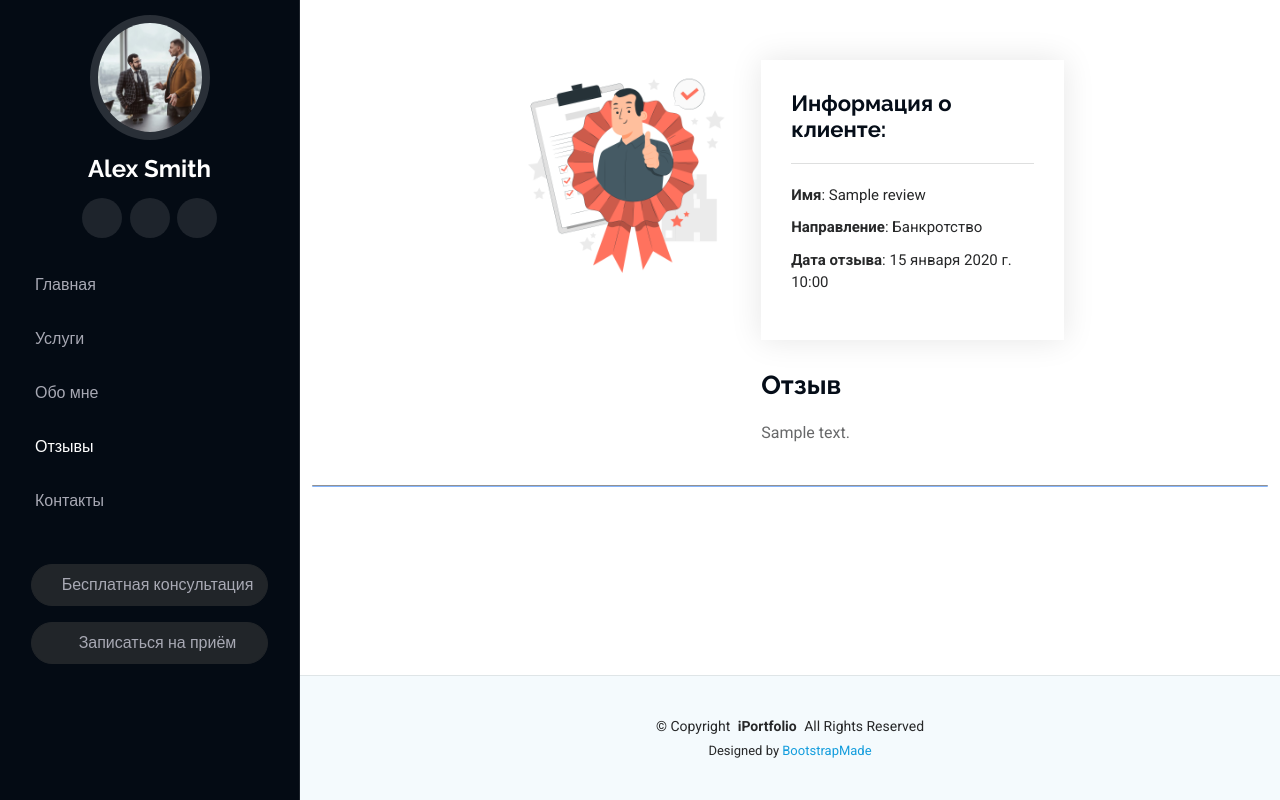
After one commit to s-3m/lawyer_portfilio, a Django app: page /review_list/ in a window 1280 px wide. The commit adds this page. Run offline with Django 5.2, Linux system fonts and the light colour scheme; tables that the repository leaves empty hold one stand-in row (values such as "Sample post"); some libraries are stand-ins or nearby versions.

Commit message:
many fixes and features

```diff
--- a/mainapp/models.py
+++ b/mainapp/models.py
@@ -56,6 +56,8 @@ class Request(models.Model):
         default="",
     )
     created_at = models.DateTimeField(auto_now_add=True, verbose_name="Дата создания")
+    processed = models.BooleanField(verbose_name="Заявка обработана", default=False)
+    comment = models.TextField(verbose_name="Комментарий", blank=True, default="")
 
     def __str__(self):
         return self.name
--- a/mainapp/templates/mainapp/base.html
+++ b/mainapp/templates/mainapp/base.html
@@ -28,6 +28,7 @@
 
   <!-- Main CSS File -->
   <link rel="stylesheet" href={% static 'css/main.css' %}>
+  <link rel="stylesheet" href={% static 'css/my.css' %}>
 
   <!-- =======================================================
   * Template Name: iPortfolio
--- a/mainapp/templates/mainapp/inc/header.html
+++ b/mainapp/templates/mainapp/inc/header.html
@@ -20,18 +20,18 @@
 
     <nav id="navmenu" class="navmenu">
       <ul>
-        <li><a href="/" class="active"><i class="bi bi-house navicon"></i>Главная</a></li>
-        <li><a href="{% url 'mainapp:index' %}#resume"><i class="bi bi-hdd-stack navicon"></i> Услуги</a></li>
-        <li><a href="{% url 'mainapp:index' %}#about"><i class="bi bi-person navicon"></i> Обо мне</a></li>
-        <li><a href="{% url 'mainapp:index' %}#testimonials"><i class="bi bi-card-heading navicon"></i>Отзывы</a></li>
-        <li><a href="#contact"><i class="bi bi-envelope navicon"></i> Контакты</a></li>
+        <li><a href="/" {% if class_active %}class=''{% else %}class="active"{% endif %}><i class="bi bi-house navicon"></i>Главная</a></li>
+          <li><a href="{% url 'mainapp:index' %}#resume"><i class="bi bi-hdd-stack navicon"></i> Услуги</a></li>
+          <li><a href="{% url 'mainapp:index' %}#about"><i class="bi bi-person navicon"></i> Обо мне</a></li>
+          <li><a href="{% url 'mainapp:index' %}#testimonials" {% if class_active %}class='{{ class_active }}'{% endif %}><i class="bi bi-card-heading navicon"></i>Отзывы</a></li>
+          <li><a href="#contact"><i class="bi bi-envelope navicon"></i> Контакты</a></li>
       </ul>
       <div class="header-buttons d-flex flex-column align-items-center gap-3 mt-auto p-3 my-50">
-          <a href={% url 'mainapp:contact_request' %} class="btn btn-dark rounded-pill px-10 py-2 w-100 d-flex align-items-center justify-content-center">
+          <a class="btn btn-dark rounded-pill px-10 py-2 w-100 d-flex align-items-center justify-content-center" href={% url 'mainapp:contact_request' %}>
               <i class="bi bi-telephone me-2 navicon"></i>
               <span class="ms-2">Бесплатная консультация</span>
           </a>
-          <a href={% url 'mainapp:contact_request' %} class="btn btn-dark rounded-pill px-3 py-2 w-100 d-flex align-items-center justify-content-center">
+          <a class="btn btn-dark rounded-pill px-3 py-2 w-100 d-flex align-items-center justify-content-center" href={% url 'mainapp:contact_request' %}>
               <i class="bi bi-pencil-square me-2 navicon"></i>
               <span class="ms-2">Записаться на приём</span>
           </a>
--- a/mainapp/templates/mainapp/request.html
+++ b/mainapp/templates/mainapp/request.html
@@ -15,7 +15,7 @@
 
         <div class="row gy-8">
 
-          <div class="col-lg-5">
+          <div class="col-lg-5 d-none d-lg-block">
           <div class="info-wrap">
             <img class="img-fluid" alt="" src={% static "img/for_contact.jpeg" %}>
           </div>
--- /dev/null
+++ b/mainapp/templates/mainapp/review_list.html
@@ -0,0 +1,46 @@
+{% extends "mainapp/base.html" %}
+{% load static %}
+
+{% block content %}     <!-- Page Title -->
+    <!-- Portfolio Details Section -->
+    <section id="portfolio-details" class="portfolio-details section">
+
+      <div class="container" data-aos="fade-up" data-aos-delay="100">
+        {% for review in reviews %}
+        <div class="row gy-4 justify-content-center">
+
+          <div class="col-lg-3 d-none d-lg-block">
+            <div class="portfolio-details-slider swiper init-swiper">
+
+              <div class="swiper-wrapper align-items-center">
+
+                <div class="swiper-slide">
+                  <img  alt="" src={% static 'img/review_big_people.png' %}>
+                </div>
+              </div>
+            </div>
+          </div>
+
+          <div class="col-lg-4">
+            <div class="portfolio-info" data-aos="fade-up" data-aos-delay="200">
+              <h3>Информация о клиенте:</h3>
+              <ul>
+                  <li><strong>Имя</strong>: {{ review.name }}</li>
+                  <li><strong>Направление</strong>: {{ review.get_case_display }}</li>
+                <li><strong>Дата отзыва</strong>: {{ review.created_at }}</li>
+              </ul>
+            </div>
+            <div class="portfolio-description" data-aos="fade-up" data-aos-delay="300">
+              <h2>Отзыв</h2>
+              <p>{{ review.text }}</p>
+            </div>
+          </div>
+          </div>
+
+          <hr class="my-4 bg-primary" style="height: 2px; opacity: 0.5; border-radius: 10px;">
+        {% endfor %}
+      </div>
+
+
+    </section><!-- /Portfolio Details Section -->
+{% endblock content %}
--- a/mainapp/urls.py
+++ b/mainapp/urls.py
@@ -11,4 +11,5 @@ urlpatterns = [
     path("success_request/", views.SuccessRequest.as_view(), name="success_request"),
     path("create_review/", views.ReviewCreateView.as_view(), name="create_review"),
     path("success_review/", views.SuccessReview.as_view(), name="success_review"),
+    path("review_list/", views.ReviewListView.as_view(), name="review_list"),
 ]
--- a/mainapp/views.py
+++ b/mainapp/views.py
@@ -1,5 +1,5 @@
 from django.shortcuts import render
-from django.views.generic import TemplateView, CreateView
+from django.views.generic import TemplateView, CreateView, ListView
 from django.urls import reverse_lazy
 from mainapp.forms import RequestForm, ReviewForm
 from mainapp.models import Request, Review
@@ -41,3 +41,10 @@ class ReviewCreateView(CreateView):
 
 class SuccessReview(TemplateView):
     template_name = "mainapp/review_success.html"
+
+
+class ReviewListView(ListView):
+    model = Review
+    template_name = "mainapp/review_list.html"
+    context_object_name = "reviews"
+    extra_context = {"class_active": "active"}
```
Also changed, not shown: mainapp/admin.py (+8 -2 lines), mainapp/templates/mainapp/index.html (+9 -9 lines), mainapp/migrations/0005_alter_request_options_alter_review_options_and_more.py (added), mainapp/static/img/review_big_people.png (added).
